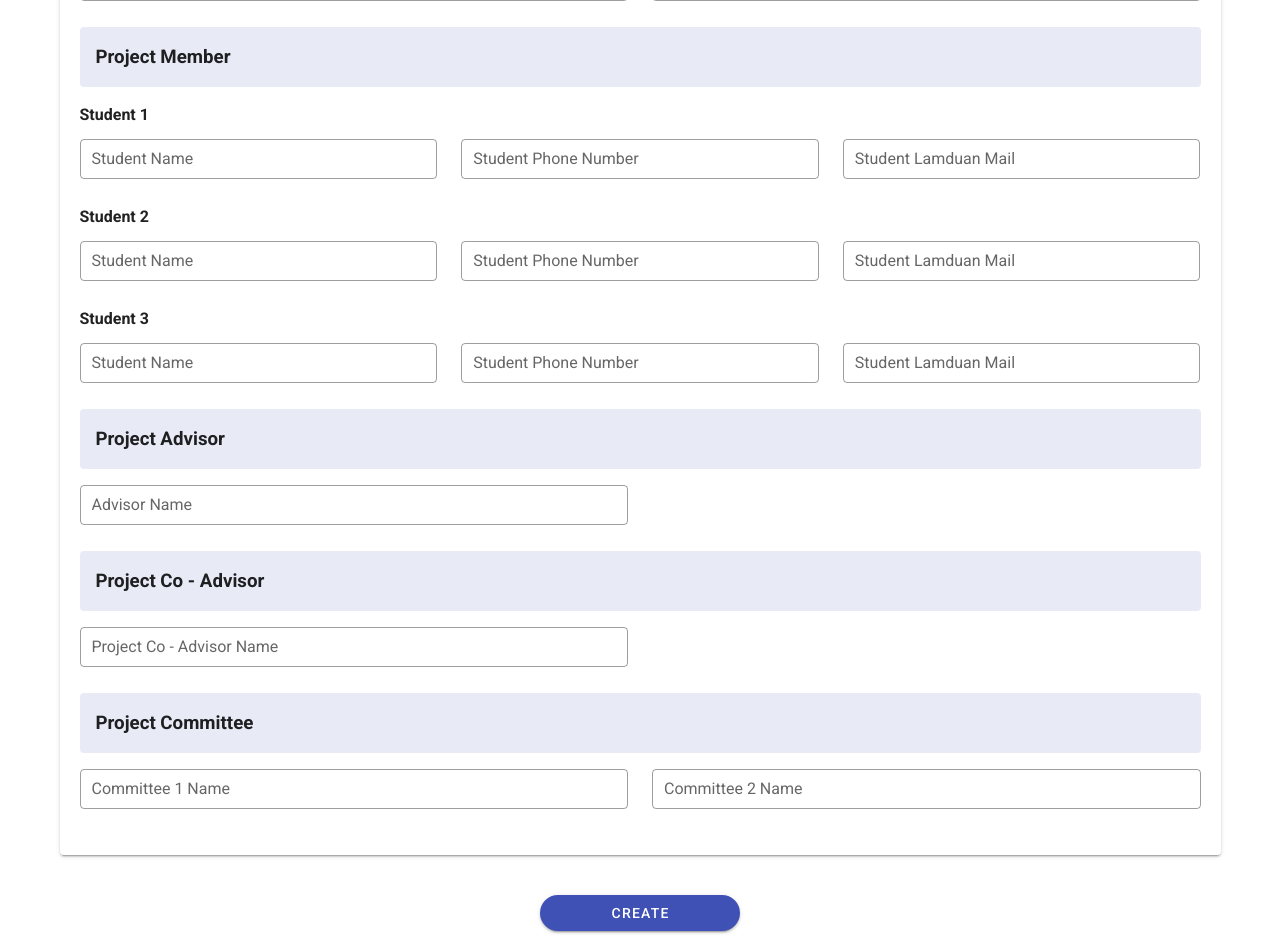
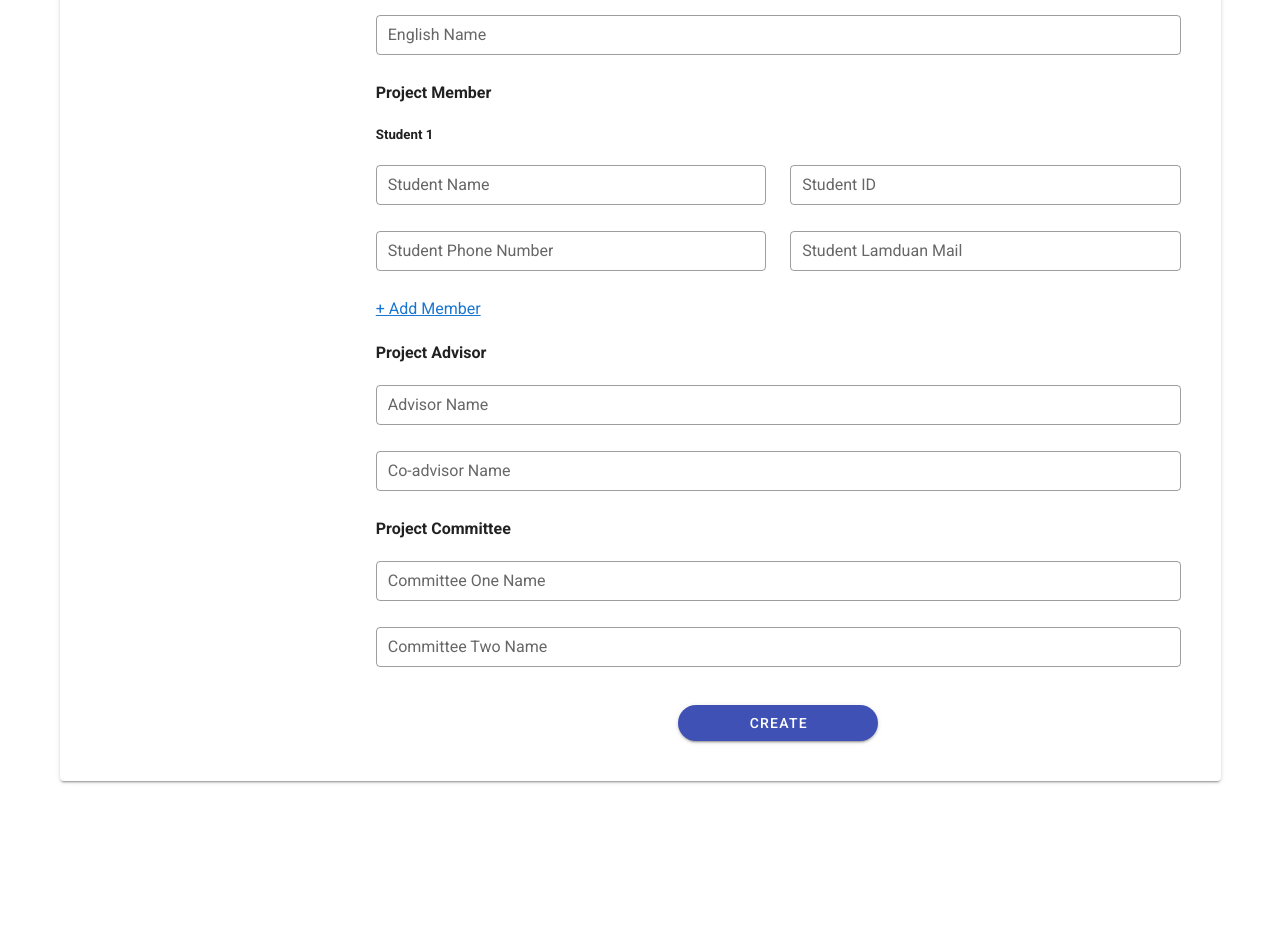
Before and after one commit to doubleun/SENIORWEB1-2, a Nuxt app in the folder work/: page /Senior1/Student/stuCreateGroup in a window 1280 px wide. Shown: the part 360-1303 px from the top of the page. After the commit the page ends 1153 px from the top, so only its background shows below. Built offline with nearby package versions, Linux system fonts and the light colour scheme.

Commit message:
Edit components of student home and create group pages

```diff
--- a/work/components/Student/stuCreateGroupForm.vue
+++ b/work/components/Student/stuCreateGroupForm.vue
@@ -1,103 +1,92 @@
 <template>
-    <div><!-- Create group form -->
-    <v-form>
+  <div>
+    <!-- Create group form -->
+    <v-form ref="form">
       <v-card class="content mt-5">
+        <v-row>
+          <v-col cols="12" sm="3"
+            ><h3 class="font-weight-bold">CREATE GROUP</h3></v-col
+          >
+          <v-col cols="12" sm="9">
             <!-- Part : project name -->
             <div class="projectName">
-          <v-alert color="indigo lighten-5">
-            <h3 class="font-weight-bold">Project Name</h3>
-          </v-alert>
-          <v-row
-            ><v-col cols="12" sm="6"
-              ><v-text-field
+              <h4 class="font-weight-bold">Project Name</h4>
+              <v-text-field
+                ref="thaiName"
+                v-model="thaiName"
+                :rules="[() => !!thaiName || 'This field is required']"
+                required
+                class="mt-5"
+                label="Thai Name"
+                outlined
+                dense
+              ></v-text-field>
+              <v-text-field
+                ref="engName"
+                v-model="engName"
+                :rules="[() => !!engName || 'This field is required']"
+                required
                 label="English Name"
                 outlined
                 dense
-              ></v-text-field></v-col
-            ><v-col cols="12" sm="6"
-              ><v-text-field
-                label="Thai Name"
+              ></v-text-field>
+            </div>
+
+            <!-- Part : project member -->
+            <div class="projectMember">
+              <h4 class="font-weight-bold">Project Member</h4>
+              <h5 class="font-weight-bold mt-5">Student 1</h5>
+              <v-row>
+                <v-col cols="12" sm="6">
+                  <v-text-field
+                    ref="stuName"
+                    v-model="stuName"
+                    :rules="[() => !!stuName || 'This field is required']"
+                    required
+                    label="Student Name"
                     outlined
                     dense
-              ></v-text-field></v-col
-          ></v-row>
-        </div>
-        <!-- Part : project member -->
-        <div class="projectMember">
-          <v-alert color="indigo lighten-5">
-            <h3 class="font-weight-bold">Project Member</h3>
-          </v-alert>
-          <h4 class="font-weight-bold">Student 1</h4>
-          <v-row>
-            <v-col cols="12" sm="4">
-              <v-text-field label="Student Name" outlined dense class="mt-3">
+                    class="mt-5"
+                  >
                   </v-text-field>
-            </v-col>
-            <v-col cols="12" sm="4">
                   <v-text-field
+                    ref="stuPhoneNumber"
+                    v-model="stuPhoneNumber"
+                    :rules="[
+                      () => !!stuPhoneNumber || 'This field is required',
+                    ]"
+                    required
                     label="Student Phone Number"
                     outlined
                     dense
-                class="mt-3"
                   >
                   </v-text-field>
+                  <div class="mb-5">
+                    <a href="#" class="text-decoration-underline"
+                      >+ Add Member</a
+                    >
+                  </div>
                 </v-col>
-            <v-col cols="12" sm="4">
+                <v-col cols="12" sm="6">
                   <v-text-field
+                    ref="stuID"
+                    v-model="stuID"
+                    :rules="[() => !!stuID || 'This field is required']"
+                    required
+                    label="Student ID"
+                    outlined
+                    dense
+                    class="mt-5"
+                  >
+                  </v-text-field>
+                  <v-text-field
+                    ref="stuEmail"
+                    v-model="stuEmail"
+                    :rules="emailRules"
+                    required
                     label="Student Lamduan Mail"
                     outlined
                     dense
-                class="mt-3"
-              >
-              </v-text-field>
-            </v-col>
-          </v-row>
-          <h4 class="font-weight-bold">Student 2</h4>
-          <v-row>
-            <v-col cols="12" sm="4">
-              <v-text-field label="Student Name" outlined dense class="mt-3">
-              </v-text-field>
-            </v-col>
-            <v-col cols="12" sm="4">
-              <v-text-field
-                label="Student Phone Number"
-                outlined
-                dense
-                class="mt-3"
-              >
-              </v-text-field>
-            </v-col>
-            <v-col cols="12" sm="4">
-              <v-text-field
-                label="Student Lamduan Mail"
-                outlined
-                dense
-                class="mt-3"
-              >
-              </v-text-field>
-            </v-col>
-          </v-row>
-          <h4 class="font-weight-bold">Student 3</h4>
-          <v-row>
-            <v-col cols="12" sm="4">
-              <v-text-field label="Student Name" outlined dense class="mt-3">
-              </v-text-field>
-            </v-col>
-            <v-col cols="12" sm="4">
-              <v-text-field
-                label="Student Phone Number"
-                outlined
-                dense
-                class="mt-3"
-              >
-              </v-text-field>
-            </v-col>
-            <v-col cols="12" sm="4">
-              <v-text-field
-                label="Student Lamduan Mail"
-                outlined
-                dense
-                class="mt-3"
                   >
                   </v-text-field>
                 </v-col>
@@ -105,73 +94,93 @@
             </div>
             <!-- Part : project advisor -->
             <div class="projectAdvisor">
-          <v-alert color="indigo lighten-5">
-            <h3 class="font-weight-bold">Project Advisor</h3>
-          </v-alert>
-          <v-row
-            ><v-col cols="12" sm="6"
-              ><v-text-field
+              <h4 class="font-weight-bold">Project Advisor</h4>
+              <v-row>
+                <v-col class="mt-5">
+                  <v-text-field
+                    ref="advisorName"
+                    v-model="advisorName"
+                    :rules="[() => !!advisorName || 'This field is required']"
+                    required
                     label="Advisor Name"
                     outlined
                     dense
-              ></v-text-field></v-col
-          ></v-row>
-        </div>
-        <!-- Part : project co - advisor -->
-        <div class="projectCoAdvisor">
-          <v-alert color="indigo lighten-5">
-            <h3 class="font-weight-bold">Project Co - Advisor</h3>
-          </v-alert>
-          <v-row
-            ><v-col cols="12" sm="6"
-              ><v-text-field
-                label="Project Co - Advisor Name"
+                  ></v-text-field>
+                  <v-text-field
+                    label="Co-advisor Name"
                     outlined
                     dense
-              ></v-text-field></v-col
-          ></v-row>
+                  ></v-text-field>
+                </v-col>
+              </v-row>
             </div>
             <!-- Part : project committee -->
             <div class="projectCommittee">
-          <v-alert color="indigo lighten-5">
-            <h3 class="font-weight-bold">Project Committee</h3>
-          </v-alert>
-
-          <v-row
-            ><v-col cols="12" sm="6"
-              ><v-text-field
-                label="Committee 1 Name"
+              <h4 class="font-weight-bold">Project Committee</h4>
+              <v-row>
+                <v-col class="mt-5">
+                  <v-text-field
+                    ref="committee1Name"
+                    v-model="committee1Name"
+                    :rules="[
+                      () => !!committee1Name || 'This field is required',
+                    ]"
+                    required
+                    label="Committee One Name"
                     outlined
                     dense
-              ></v-text-field></v-col
-            ><v-col cols="12" sm="6"
-              ><v-text-field
-                label="Committee 2 Name"
+                  ></v-text-field>
+                  <v-text-field
+                    ref="committee2Name"
+                    v-model="committee2Name"
+                    :rules="[
+                      () => !!committee2Name || 'This field is required',
+                    ]"
+                    required
+                    label="Committee Two Name"
                     outlined
                     dense
-              ></v-text-field></v-col
-          ></v-row>
+                  ></v-text-field>
+                </v-col>
+              </v-row>
             </div>
-      </v-card>
             <!-- Create button -->
             <v-row class="text-center"
               ><v-col
-          ><v-btn
-            rounded
-            dark
-            color="indigo"
-            to="/Student/stuCreatedGroup"
-            class="mt-10"
-          >
-            Create
-          </v-btn></v-col
+                ><v-btn rounded dark color="indigo"> Create </v-btn></v-col
               ></v-row
             >
-    </v-form></div>
+          </v-col>
+        </v-row>
+      </v-card>
+    </v-form>
+  </div>
 </template>
+<script>
+export default {
+  data: () => ({
+    thaiName: "",
+    engName: "",
+    stuName: "",
+    stuID: "",
+    stuPhoneNumber: "",
+    stuEmail: "",
+    advisorName: "",
+    committee1Name: "",
+    committee2Name: "",
+    emailRules: [
+      (v) => !!v || "E-mail is required",
+      (v) =>
+        /^(([^<>()[\]\\.,;:\s@']+(\.[^<>()\\[\]\\.,;:\s@']+)*)|('.+'))@((\[[0-9]{1,3}\.[0-9]{1,3}\.[0-9]{1,3}\.[0-9]{1,3}\])|(([a-zA-Z\-0-9]+\.)+[a-zA-Z]{2,}))$/.test(
+          v
+        ) || "E-mail must be valid",
+    ],
+  }),
+};
+</script>
 <style scoped>
 .content {
-  padding: 20px;
+  padding: 40px;
 }
 .v-btn {
   width: 200px;
--- a/work/pages/Senior1/Student/stuHome.vue
+++ b/work/pages/Senior1/Student/stuHome.vue
@@ -1,6 +1,6 @@
 <template>
   <div>
-      <Appbar />
+    <Appbar />
     <Sidebar />
     <h2 class="header-title mb-2 mt-5">Home</h2>
     <v-divider></v-divider>
@@ -9,7 +9,7 @@
         <h3 class="font-weight-bold">Your Progress</h3>
       </v-alert>
       <div class="stepper">
-        <v-stepper alt-labels>
+        <v-stepper alt-labels class="elevation-0">
           <v-stepper-header>
             <v-stepper-step step="1"> Group </v-stepper-step>
 
@@ -30,59 +30,91 @@
 
             <v-stepper-step step="6"> Progress 3 </v-stepper-step>
             <v-divider></v-divider>
-
-            <v-stepper-step step="7"> Presentation </v-stepper-step>
+            <v-stepper-step step="7"> Progress 4 </v-stepper-step>
             <v-divider></v-divider>
 
-            <v-stepper-step step="8"> Documentation </v-stepper-step>
+            <v-stepper-step step="8"> Presentation </v-stepper-step>
+            <v-divider></v-divider>
+
+            <v-stepper-step step="9"> Documentation </v-stepper-step>
           </v-stepper-header>
         </v-stepper>
       </div>
+      <v-row class="stepperAnnounement text-center mt-5 mb-5">
+        <v-col>
+          <h2>Please create group</h2>
+
+          <h4>Before August 20, 2021</h4>
+        </v-col>
+      </v-row>
+    </v-card>
+    <v-card class="content mt-5">
       <div class="carousel mt-5">
         <v-alert color="indigo lighten-5">
-        <h3 class="font-weight-bold">Announcement</h3>
-      </v-alert>
-        <v-carousel
-          cycle
-          height="450"
-          hide-delimiter-background
-          show-arrows-on-hover
-        >
-          <v-carousel-item v-for="(slide, i) in slides" :key="i">
-            <v-sheet :color="colors[i]" height="100%">
-              <v-row class="fill-height" align="center" justify="center">
-                <div class="text-h2">{{ slide }}</div>
-              </v-row>
-            </v-sheet>
-          </v-carousel-item>
-        </v-carousel>
+          <h3 class="font-weight-bold">Announcement</h3>
+        </v-alert>
+
+        <!-- Card result of announcement -->
+        <div class="cardAnnouncement">
+          <v-card
+            v-for="announcement in info"
+            :key="announcement.title"
+            class="mb-5 elevation-0"
+          >
+            <v-card-text>
+              <h3 class="font-weight-bold">
+                <v-icon small>mdi-checkbox-blank-circle</v-icon>
+                {{ announcement.title }}
+              </h3>
+
+              announced on : {{ announcement.date }}
+            </v-card-text>
+          </v-card>
+          <div class="cardPagination">
+            <v-row class="justify-end">
+              <v-pagination
+                v-model="page"
+                :length="4"
+                prev-icon="mdi-menu-left"
+                next-icon="mdi-menu-right"
+              ></v-pagination>
+            </v-row>
+          </div>
+        </div>
       </div>
     </v-card>
   </div>
 </template>
 <script>
-import Appbar from "@/components/Global/mainAppbar"
-import Sidebar from '@/components/Student/stuSidebar'
+import Appbar from "@/components/Global/mainAppbar";
+import Sidebar from "@/components/Student/stuSidebar";
 export default {
-    components:{
+  components: {
     Appbar,
-    Sidebar
+    Sidebar,
   },
   data() {
     return {
-      colors: [
-        "indigo",
-        "warning",
-        "pink darken-2",
-        "red lighten-1",
-        "deep-purple accent-4",
-      ],
-      slides: [
-        "Announcement 1",
-        "Announcement 2",
-        "Announcement 3",
-        "Announcement 4",
-        "Announcement 5",
+      page: 1,
+      info: [
+        {
+          title:
+            "Announcement Progress 2 of Computer Science and Innovation has been postponed until October 31, 2021.",
+
+          date: "13-9-2021",
+        },
+        {
+          title:
+            "Announcement from the School of Information Technology Regarding the delivery schedule for every project By all disciplines affiliated with the office, all legs postpone the promotion until October 11, 2021.",
+
+          date: "16-9-102021",
+        },
+        {
+          title:
+            "Announcement from the School of Information Technology Regarding server shutdown for system maintenance on October 1, 2021",
+
+          date: "18-9-2021",
+        },
       ],
     };
   },
@@ -92,4 +124,7 @@ export default {
 .content {
   padding: 20px;
 }
+.cardAnnouncement {
+  padding: 5px;
+}
 </style>
```
Lines whose indentation alone changed are shown as unchanged.
